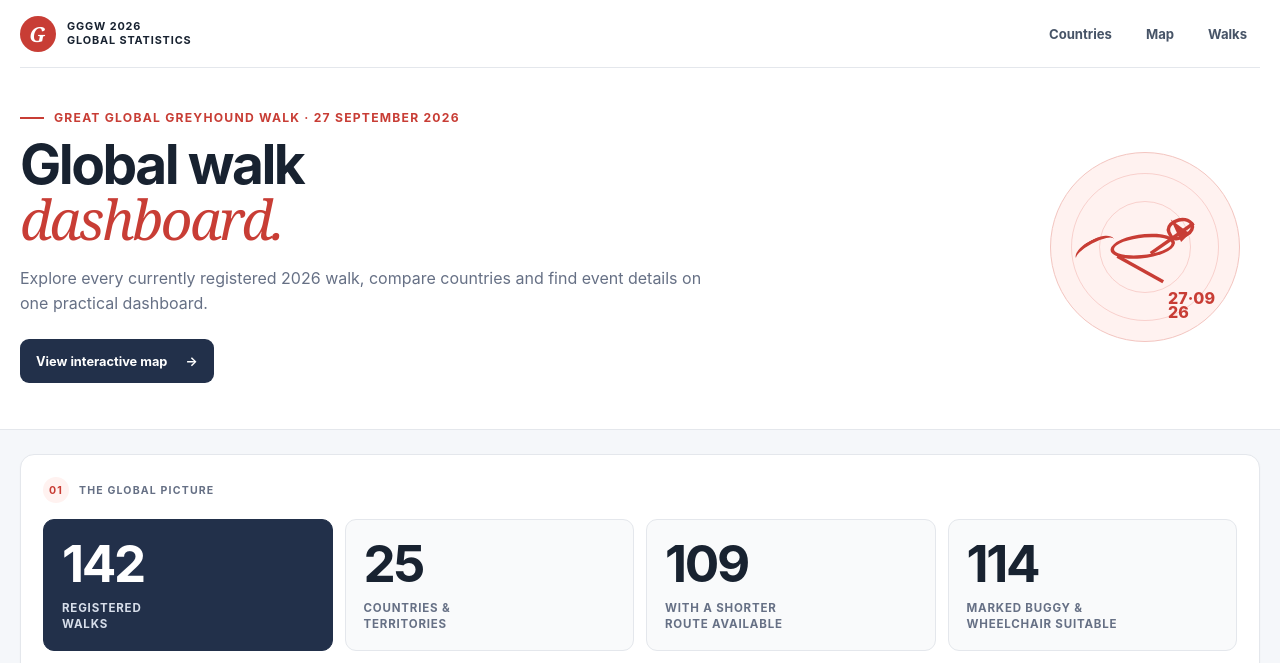
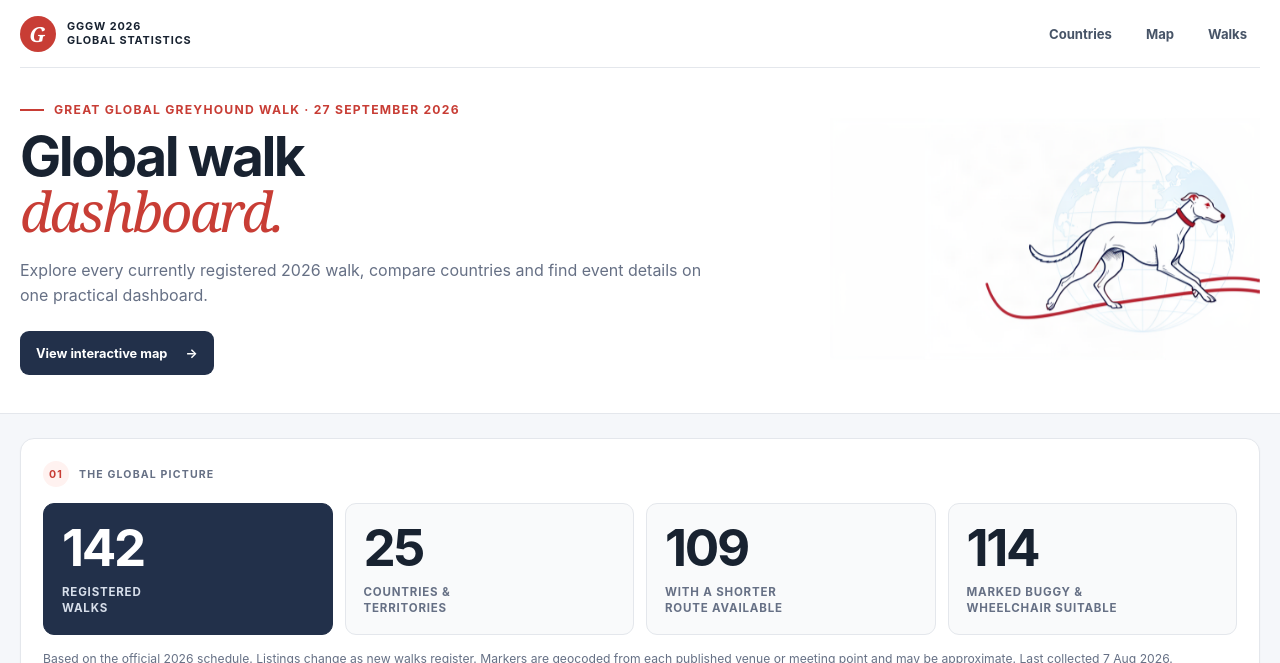
Before and after one commit to WallyWebdev/gggw-stats, an Astro site: page / in a window 1280 px wide. Shown: the top 663 px of the page. Built offline with nearby package versions, Linux system fonts and the light colour scheme; Astro itself is replaced by a stand-in of ours.

Commit message:
feat: add global greyhound hero illustration (#3)
Co-authored-by: Wally Webdev <18718547+nathanoldfield@users.noreply.github.com>

```diff
--- a/src/pages/index.astro
+++ b/src/pages/index.astro
@@ -63,16 +63,7 @@
           <a class="hero-cta" href="#map-section">View interactive map <span aria-hidden="true">→</span></a>
         </div>
         <div class="hero-figure" aria-hidden="true">
-          <div class="orbit orbit-one"></div>
-          <div class="orbit orbit-two"></div>
-          <div class="hound-line">
-            <span class="hound-head"></span>
-            <span class="hound-body"></span>
-            <span class="hound-leg leg-one"></span>
-            <span class="hound-leg leg-two"></span>
-            <span class="hound-tail"></span>
-          </div>
-          <p>27·09<br />26</p>
+          <img src="/images/global-greyhound-hero.png" width="1024" height="576" alt="" decoding="async" fetchpriority="high" />
         </div>
       </div>
 
--- a/src/styles/global.css
+++ b/src/styles/global.css
@@ -45,7 +45,7 @@
   .nav-links a { min-height: 40px; padding: 0 13px; display: grid; place-items: center; border-radius: 8px; color: #475467; text-decoration: none; font-size: .82rem; font-weight: 650; }
   .nav-links a:hover { color: var(--ink); background: var(--paper); }
 
-  .hero-grid { width: min(1240px, calc(100% - 40px)); min-height: 260px; margin: 0 auto; padding: 42px 0 46px; display: grid; grid-template-columns: 1fr 210px; align-items: center; gap: 56px; }
+  .hero-grid { width: min(1240px, calc(100% - 40px)); min-height: 310px; margin: 0 auto; padding: 34px 0 38px; display: grid; grid-template-columns: minmax(0, 1fr) minmax(300px, 430px); align-items: center; gap: 46px; }
   .eyebrow { display: flex; align-items: center; gap: 10px; margin-bottom: 13px; color: var(--red); font-size: .76rem; text-transform: uppercase; letter-spacing: .1em; font-weight: 750; }
   .eyebrow span { width: 24px; height: 2px; background: currentColor; }
   h1 { font-size: clamp(2.3rem, 4.3vw, 4rem); line-height: .98; letter-spacing: -.045em; font-weight: 720; }
@@ -53,19 +53,8 @@
   .intro { max-width: 700px; margin-top: 18px; color: var(--muted); font-size: 1rem; line-height: 1.55; }
   .hero-cta { width: fit-content; min-height: 44px; margin-top: 24px; padding: 0 16px; display: inline-flex; align-items: center; gap: 18px; border-radius: 9px; color: #fff; background: var(--navy); text-decoration: none; font-size: .8rem; font-weight: 700; }
   .hero-cta:hover { background: #131c2c; }
-  .hero-figure { width: 190px; aspect-ratio: 1; position: relative; display: grid; place-items: center; border: 1px solid #f3c5c0; border-radius: 50%; background: var(--red-soft); overflow: hidden; }
-  .hero-figure p { position: absolute; right: 24px; bottom: 21px; color: var(--red); font-size: 1rem; line-height: .9; font-weight: 800; }
-  .orbit { position: absolute; border: 1px solid rgba(217, 71, 61, .2); border-radius: 50%; }
-  .orbit-one { inset: 20px; }
-  .orbit-two { inset: 48px; }
-  .hound-line { width: 70%; height: 38%; position: relative; transform: rotate(-5deg) scale(.86); }
-  .hound-body { position: absolute; left: 20%; top: 30%; width: 57%; height: 39%; border: 4px solid var(--red); border-radius: 50%; transform: skewX(-14deg); }
-  .hound-head { position: absolute; right: 5%; top: 8%; width: 24%; height: 34%; border: 4px solid var(--red); border-radius: 50% 70% 50% 45%; transform: rotate(-22deg); }
-  .hound-head::after { content: ""; position: absolute; top: -35%; left: 6%; border-left: 10px solid transparent; border-right: 4px solid transparent; border-bottom: 27px solid var(--red); transform: rotate(-18deg); }
-  .hound-leg { position: absolute; top: 59%; width: 46%; height: 4px; background: var(--red); transform-origin: left; }
-  .leg-one { left: 25%; transform: rotate(34deg); }
-  .leg-two { left: 55%; transform: rotate(-30deg); }
-  .hound-tail { position: absolute; left: -13%; top: 31%; width: 38%; height: 32%; border-top: 4px solid var(--red); border-radius: 60%; transform: rotate(-23deg); }
+  .hero-figure { width: 100%; max-width: 430px; justify-self: end; }
+  .hero-figure img { width: 100%; height: auto; display: block; mix-blend-mode: multiply; }
   .ticker { display: none; }
 
   main { width: min(1240px, calc(100% - 40px)); margin: 0 auto; padding: 24px 0 48px; display: grid; grid-template-columns: minmax(0, 1fr) 350px; gap: 20px; align-items: start; }
```
Also changed, not shown: public/images/global-greyhound-hero.png (added).
